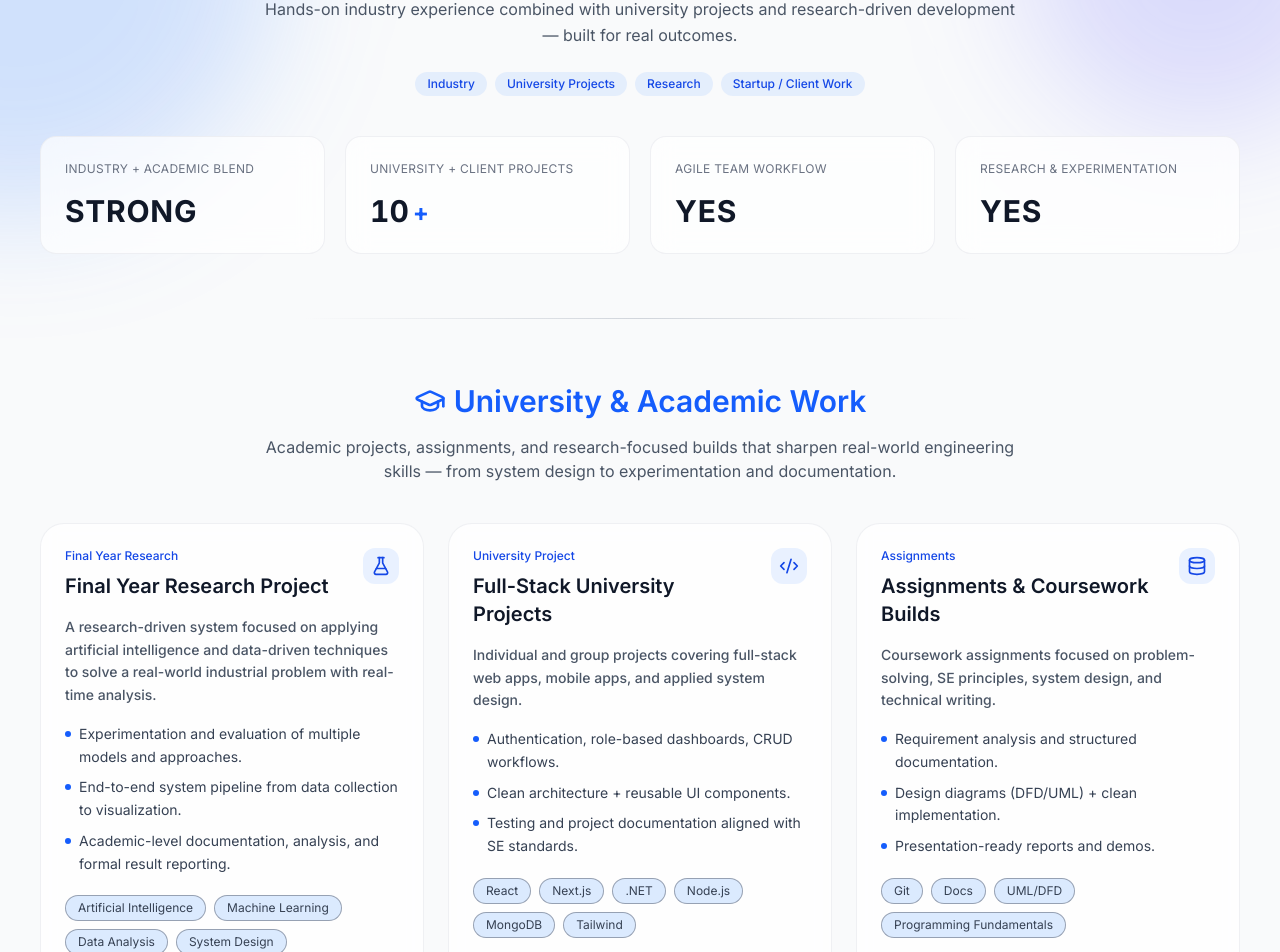
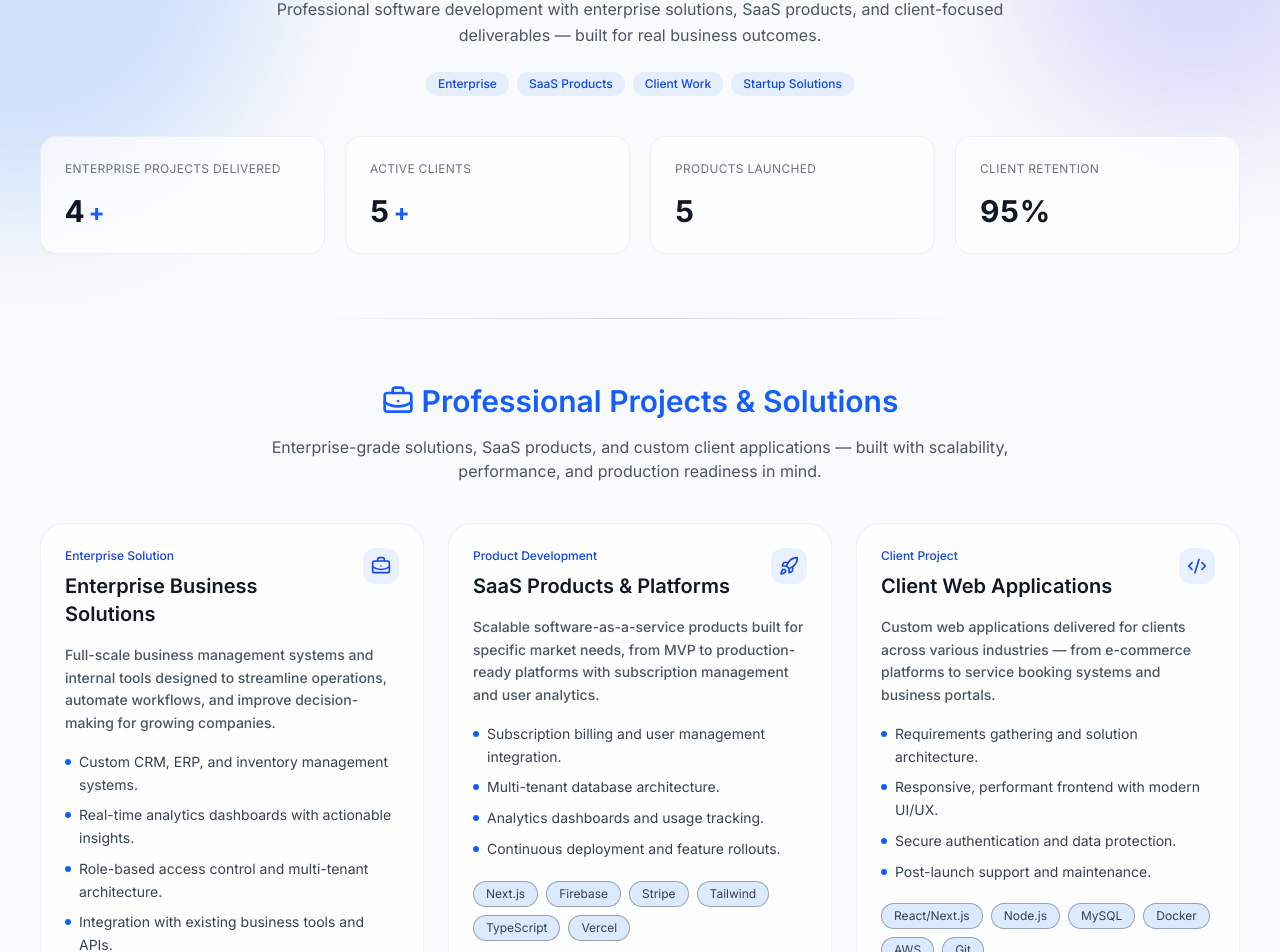
Before and after one commit to DevPlux/DevPlux-Official-Website, a Next.js app in the folder frontend/: page / in a window 1280 px wide. Shown: the part 5992-6944 px from the top of the page. Built offline with nearby package versions, Linux system fonts and the light colour scheme; no server answers.

Commit message:
Update experience.tsx

```diff
--- a/frontend/components/experience.tsx
+++ b/frontend/components/experience.tsx
@@ -34,57 +34,63 @@ import PringBootLogo from "@/app/images/tools/Spring.png";
 import KotlinLogo from "@/app/images/tools/Kotlin.png";
 import DotnetLogo from "@/app/images/tools/NET core.png";
 import FirebaseLogo from "@/app/images/tools/Firebase.png";
+import { BsChat } from "react-icons/bs";
 
-type AcademicItem = {
+type WorkItem = {
   title: string;
-  type: "Final Year Research" | "University Project" | "Assignments";
+  type: "Enterprise Solution" | "Product Development" | "Client Project";
   description: string;
   highlights: string[];
   stack: string[];
 };
 
-const academicWork: AcademicItem[] = [
+const professionalWork: WorkItem[] = [
   {
-    title: "Final Year Research Project",
-    type: "Final Year Research",
+    title: "Enterprise Business Solutions",
+    type: "Enterprise Solution",
     description:
-      "A research-driven system focused on applying artificial intelligence and data-driven techniques to solve a real-world industrial problem with real-time analysis.",
+      "Full-scale business management systems and internal tools designed to streamline operations, automate workflows, and improve decision-making for growing companies.",
     highlights: [
-      "Experimentation and evaluation of multiple models and approaches.",
-      "End-to-end system pipeline from data collection to visualization.",
-      "Academic-level documentation, analysis, and formal result reporting.",
+      "Custom CRM, ERP, and inventory management systems.",
+      "Real-time analytics dashboards with actionable insights.",
+      "Role-based access control and multi-tenant architecture.",
+      "Integration with existing business tools and APIs.",
     ],
-    stack: [
-      "Artificial Intelligence",
-      "Machine Learning",
-      "Data Analysis",
-      "System Design",
-    ],
+    stack: ["React", "Node.js", "MongoDB", ".NET", "PostgreSQL", "REST APIs"],
   },
 
   {
-    title: "Full-Stack University Projects",
-    type: "University Project",
+    title: "SaaS Products & Platforms",
+    type: "Product Development",
     description:
-      "Individual and group projects covering full-stack web apps, mobile apps, and applied system design.",
+      "Scalable software-as-a-service products built for specific market needs, from MVP to production-ready platforms with subscription management and user analytics.",
     highlights: [
-      "Authentication, role-based dashboards, CRUD workflows.",
-      "Clean architecture + reusable UI components.",
-      "Testing and project documentation aligned with SE standards.",
+      "Subscription billing and user management integration.",
+      "Multi-tenant database architecture.",
+      "Analytics dashboards and usage tracking.",
+      "Continuous deployment and feature rollouts.",
     ],
-    stack: ["React", "Next.js", ".NET", "Node.js", "MongoDB", "Tailwind"],
+    stack: [
+      "Next.js",
+      "Firebase",
+      "Stripe",
+      "Tailwind",
+      "TypeScript",
+      "Vercel",
+    ],
   },
   {
-    title: "Assignments & Coursework Builds",
-    type: "Assignments",
+    title: "Client Web Applications",
+    type: "Client Project",
     description:
-      "Coursework assignments focused on problem-solving, SE principles, system design, and technical writing.",
+      "Custom web applications delivered for clients across various industries — from e-commerce platforms to service booking systems and business portals.",
     highlights: [
-      "Requirement analysis and structured documentation.",
-      "Design diagrams (DFD/UML) + clean implementation.",
-      "Presentation-ready reports and demos.",
+      "Requirements gathering and solution architecture.",
+      "Responsive, performant frontend with modern UI/UX.",
+      "Secure authentication and data protection.",
+      "Post-launch support and maintenance.",
     ],
-    stack: ["Git", "Docs", "UML/DFD", "Programming Fundamentals"],
+    stack: ["React/Next.js", "Node.js", "MySQL", "Docker", "AWS", "Git"],
   },
 ];
 
@@ -145,24 +151,26 @@ const tools: ToolItem[] = [
 
 const highlights = [
   {
-    label: "Industry + Academic Blend",
-    value: "Strong",
-    type: "text" as const,
-  },
-  {
-    label: "University + Client Projects",
-    value: 10,
+    label: "Enterprise Projects Delivered", // Changed from "Industry + Academic Blend"
+    value: 4, // Updated to a realistic number
     type: "number" as const,
     suffix: "+",
   },
   {
-    label: "Agile Team Workflow",
-    value: "Yes",
-    type: "text" as const,
+    label: "Active Clients", // Changed from "University + Client Projects"
+    value: 5,
+    type: "number" as const,
+    suffix: "+",
   },
   {
-    label: "Research & Experimentation",
-    value: "Yes",
+    label: "Products Launched", // Changed from "Agile Team Workflow"
+    value: 5,
+    type: "number" as const,
+    suffix: "",
+  },
+  {
+    label: "Client Retention", // Changed from "Research & Experimentation"
+    value: "95%",
     type: "text" as const,
   },
 ];
@@ -292,16 +300,17 @@ export default function Experience() {
         <SectionHeading>Experience</SectionHeading>
 
         <p className="mt-4 text-gray-600 dark:text-gray-400 leading-relaxed">
-          Hands-on industry experience combined with university projects and
-          research-driven development — built for real outcomes.
+          Professional software development with enterprise solutions, SaaS
+          products, and client-focused deliverables — built for real business
+          outcomes.
         </p>
 
         {/* mini tags */}
         <div className="mt-6 flex flex-wrap justify-center gap-2">
-          <Tag>Industry</Tag>
-          <Tag>University Projects</Tag>
-          <Tag>Research</Tag>
-          <Tag>Startup / Client Work</Tag>
+          <Tag>Enterprise</Tag>
+          <Tag>SaaS Products</Tag>
+          <Tag>Client Work</Tag>
+          <Tag>Startup Solutions</Tag>
         </div>
       </motion.div>
 
@@ -514,20 +523,20 @@ export default function Experience() {
         }}
       >
         <div className="flex items-center justify-center gap-2 text-blue-600 dark:text-blue-400">
-          <GraduationCap className="w-5 sm:w-8  h-5 sm:h-8 " />
+          <BriefcaseBusiness className="w-5 sm:w-8 h-5 sm:h-8" />
           <h3 className="sm:text-3xl text-xl font-semibold">
-            University & Academic Work
+            Professional Projects & Solutions{" "}
           </h3>
         </div>
 
         <p className="mt-4 text-center text-gray-600 dark:text-gray-400 max-w-3xl mx-auto">
-          Academic projects, assignments, and research-focused builds that
-          sharpen real-world engineering skills — from system design to
-          experimentation and documentation.
+          Enterprise-grade solutions, SaaS products, and custom client
+          applications — built with scalability, performance, and production
+          readiness in mind.
         </p>
 
         <div className="mt-10 grid grid-cols-1 md:grid-cols-3 gap-6">
-          {academicWork.map((item, i) => (
+          {professionalWork.map((item, i) => (
             <motion.div
               key={i}
               variants={fadeUp}
@@ -565,12 +574,12 @@ export default function Experience() {
                 </div>
 
                 <div className="shrink-0 rounded-xl bg-blue-500/10 text-blue-700 dark:text-blue-300 p-2">
-                  {item.type === "Final Year Research" ? (
-                    <FlaskConical className="w-5 h-5" />
-                  ) : item.type === "University Project" ? (
+                  {item.type === "Enterprise Solution" ? (
+                    <BriefcaseBusiness className="w-5 h-5" />
+                  ) : item.type === "Product Development" ? (
+                    <Rocket className="w-5 h-5" />
+                  ) : (
                     <Code2 className="w-5 h-5" />
-                  ) : (
-                    <Database className="w-5 h-5" />
                   )}
                 </div>
               </div>
@@ -781,7 +790,7 @@ export default function Experience() {
             className="group inline-flex items-center justify-center gap-2 rounded-full bg-gradient-to-r from-blue-600 to-indigo-600 px-8 py-3 text-white font-medium transition-all hover:shadow-lg hover:shadow-blue-500/30"
           >
             <BriefcaseBusiness className="w-5 h-5" />
-            Start a Business
+            Start a Projects
             <ArrowRight className="w-5 h-5 opacity-80 group-hover:translate-x-1 transition" />
           </Link>
 
@@ -789,11 +798,9 @@ export default function Experience() {
             href="#contact"
             className="inline-flex items-center justify-center gap-2 rounded-full bg-white/70 dark:bg-gray-900/70 border border-gray-300/50 dark:border-gray-700/50 px-7 py-3 text-gray-900 dark:text-gray-100 font-medium transition-all hover:bg-white dark:hover:bg-gray-900"
           >
-            <GraduationCap className="w-5 h-5" />
-            <span className="sm:hidden">Academic / University</span>
-            <span className="hidden sm:inline">
-              Academic / University Collaboration
-            </span>
+            <BsChat className="w-5 h-5 text-blue-700" />
+            <span className="sm:hidden">Work With Us</span>
+            <span className="hidden sm:inline">Start a Conversation</span>
           </Link>
         </div>
       </motion.div>
```
